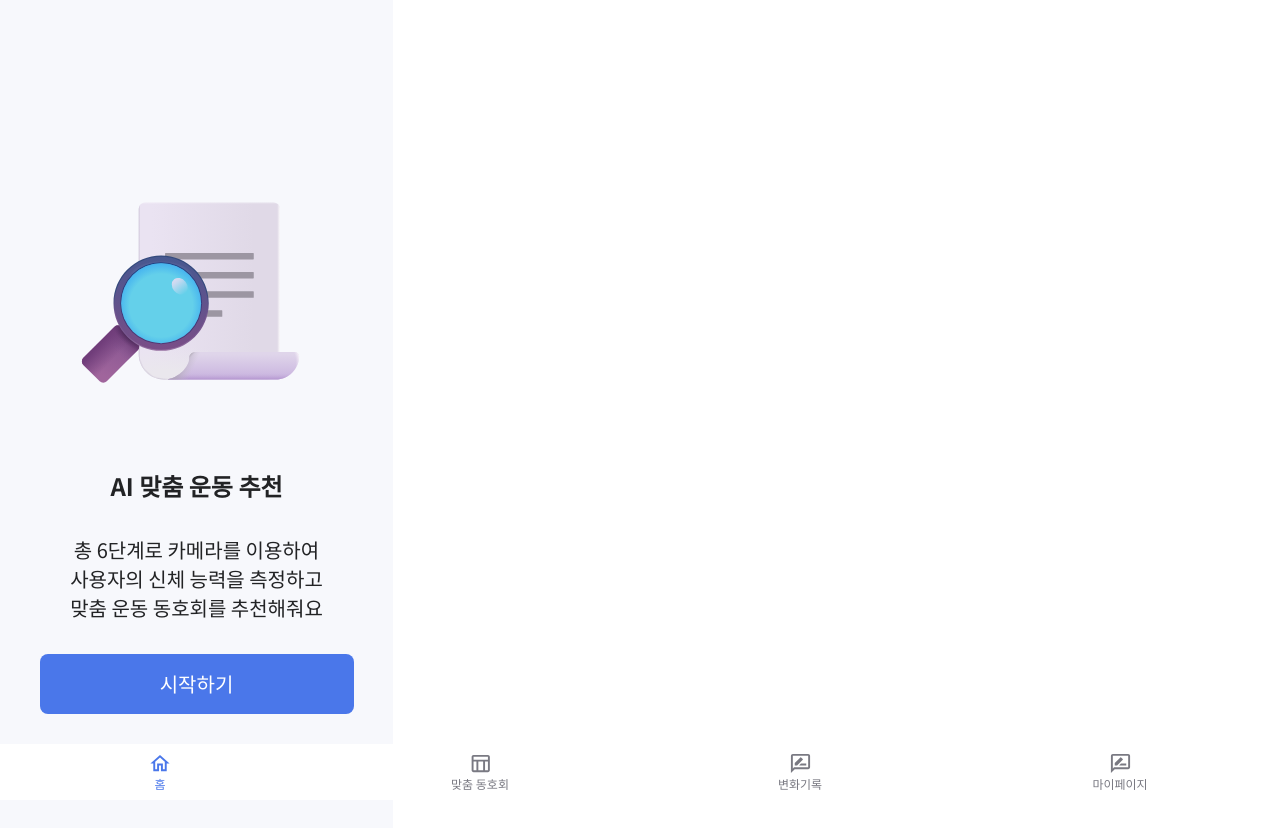
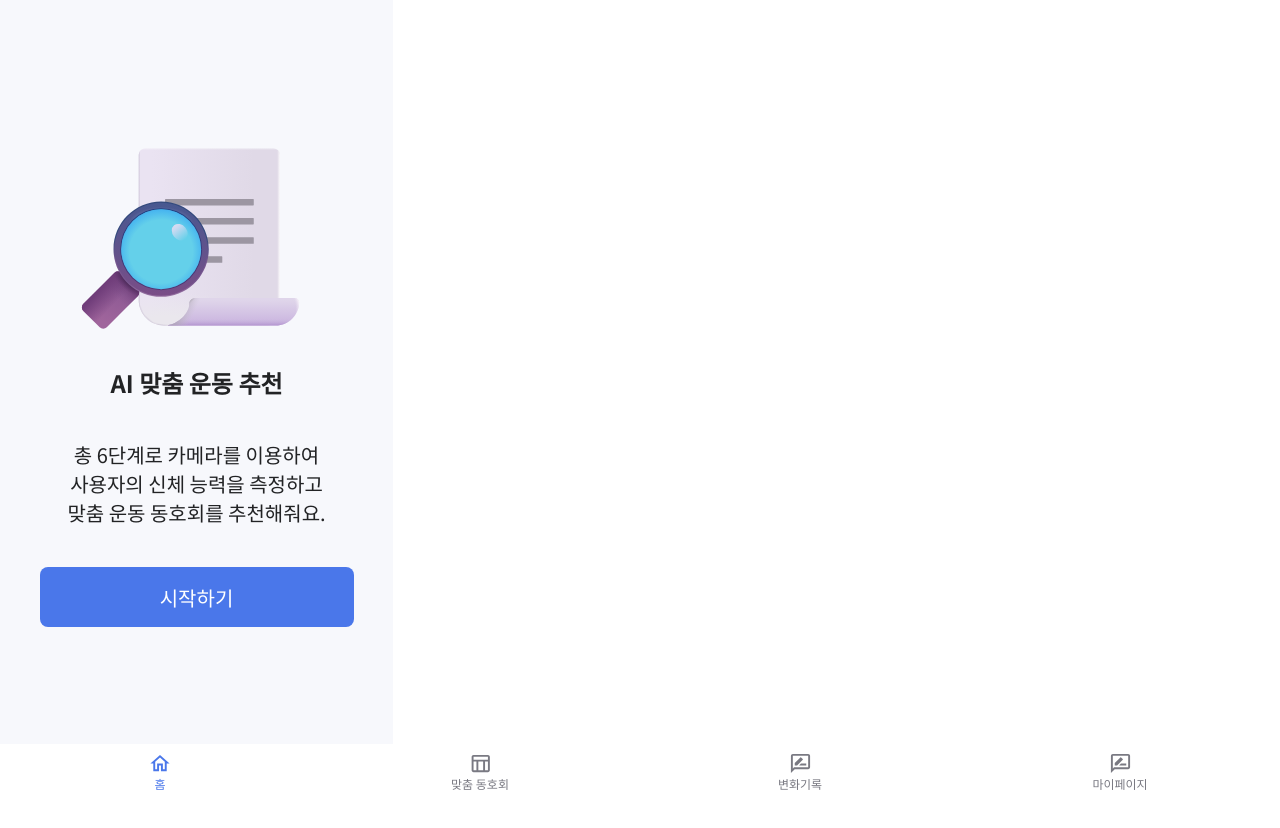
Before and after one commit to JYBESiU/kkangchong-front, a React (Create React App) app: page / in a window 1280 px wide. Shown: the top 828 px of the page. After the commit the page ends 800 px from the top, so only its background shows below. Built offline with nearby package versions, Linux system fonts and the light colour scheme.

Commit message:
페이지 layout style 수정

```diff
--- a/src/index.css
+++ b/src/index.css
@@ -3,6 +3,12 @@ body {
   font-family: 'Noto Sans KR';
   -webkit-font-smoothing: antialiased;
   -moz-osx-font-smoothing: grayscale;
+  scrollbar-width: none; /* Firefox */
+  -ms-overflow-style: none; /* IE and Edge */
+}
+
+*::-webkit-scrollbar {
+  display: none;
 }
 
 * {
--- a/src/pages/ClubsPage.tsx
+++ b/src/pages/ClubsPage.tsx
@@ -52,19 +52,17 @@ function ClubsPage({}: ClubsPageProps) {
 
 export default ClubsPage;
 
-const sportsList = ['농구', '럭비', '탁구', '펜싱', '육상', '댄스스포츠'];
-
 const Root = styled.div`
   position: relative;
   display: flex;
   flex-direction: column;
-  height: 100%;
   max-width: 400px;
 `;
 
 const ClubList = styled.div`
   flex: 1;
   overflow: hidden;
+  padding-top: 8px;
 `;
 
 const TagContainer = styled.div`
--- a/src/pages/Home.tsx
+++ b/src/pages/Home.tsx
@@ -16,7 +16,7 @@ function Home() {
     <Root>
       {IconOneElement}
       {IconTwoElement}
-      <div style={{ height: '297px' }} />
+      <div style={{ height: '208px' }} />
       <Text fontSize={24} fontWeight={700}>
         AI 맞춤 운동 추천
       </Text>
@@ -26,7 +26,7 @@ function Home() {
         <br />
         사용자의 신체 능력을 측정하고
         <br />
-        맞춤 운동 동호회를 추천해줘요
+        맞춤 운동 동호회를 추천해줘요.
       </Text>
 
       <Button
@@ -43,13 +43,13 @@ export default Home;
 
 const Root = styled.div`
   display: flex;
-  gap: 32px;
+  gap: 40px;
   flex-direction: column;
   justify-content: center;
   align-items: center;
   height: 100vh;
   width: 393px;
-  height: 852px;
+  height: 100%;
   background-color: ${colors.blue1};
 `;
 
@@ -60,7 +60,7 @@ const IconOneElement = (
       height: 63.9,
       position: 'absolute',
       left: 113,
-      top: 189,
+      top: 135,
     }}
   >
     <Icon icon="PageWithCurl" />
@@ -73,7 +73,7 @@ const IconTwoElement = (
       height: 53.79,
       position: 'absolute',
       left: 77,
-      top: 246,
+      top: 192,
     }}
   >
     <Icon icon="MagnifyingGlassTiltedRight" />
--- a/src/pages/NavigationLayout.tsx
+++ b/src/pages/NavigationLayout.tsx
@@ -3,8 +3,15 @@ import BottomNavigation from '../components/shared/BottomNavigation';
 
 function NavigationLayout() {
   return (
-    <div>
-      <Outlet />
+    <div style={{ height: '100vh', overflow: 'hidden' }}>
+      <div
+        style={{
+          height: 'calc(100% - 56px)',
+          overflow: 'auto',
+        }}
+      >
+        <Outlet />
+      </div>
       <BottomNavigation />
     </div>
   );
--- a/src/pages/RecordStartPage.tsx
+++ b/src/pages/RecordStartPage.tsx
@@ -47,33 +47,6 @@ const Root = styled.div`
   align-items: center;
   height: 100vh;
   width: 393px;
-  height: 852px;
+  height: 100%;
   background-color: ${colors.blue1};
 `;
-
-const IconOneElement = (
-  <div
-    style={{
-      width: 88.7,
-      height: 63.9,
-      position: 'absolute',
-      left: 113,
-      top: 189,
-    }}
-  >
-    <Icon icon="PageWithCurl" />
-  </div>
-);
-const IconTwoElement = (
-  <div
-    style={{
-      width: 33.1,
-      height: 53.79,
-      position: 'absolute',
-      left: 77,
-      top: 246,
-    }}
-  >
-    <Icon icon="MagnifyingGlassTiltedRight" />
-  </div>
-);
```
